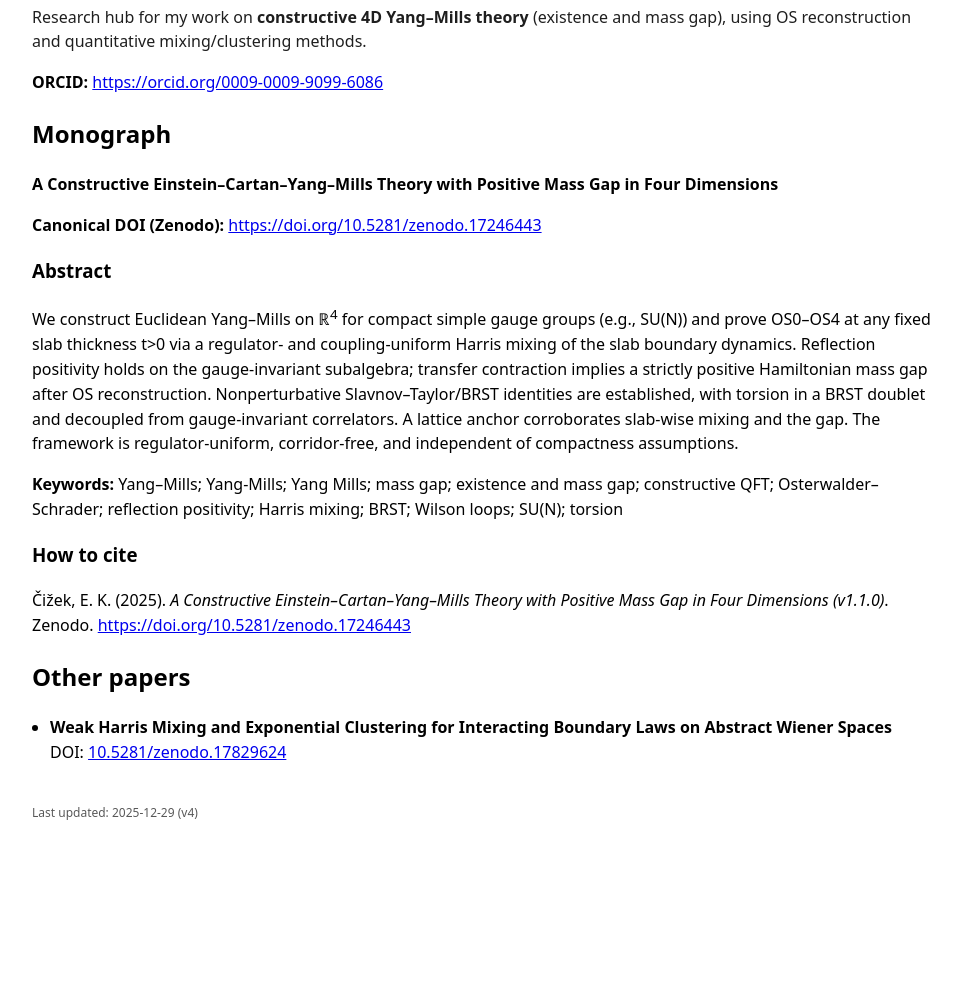
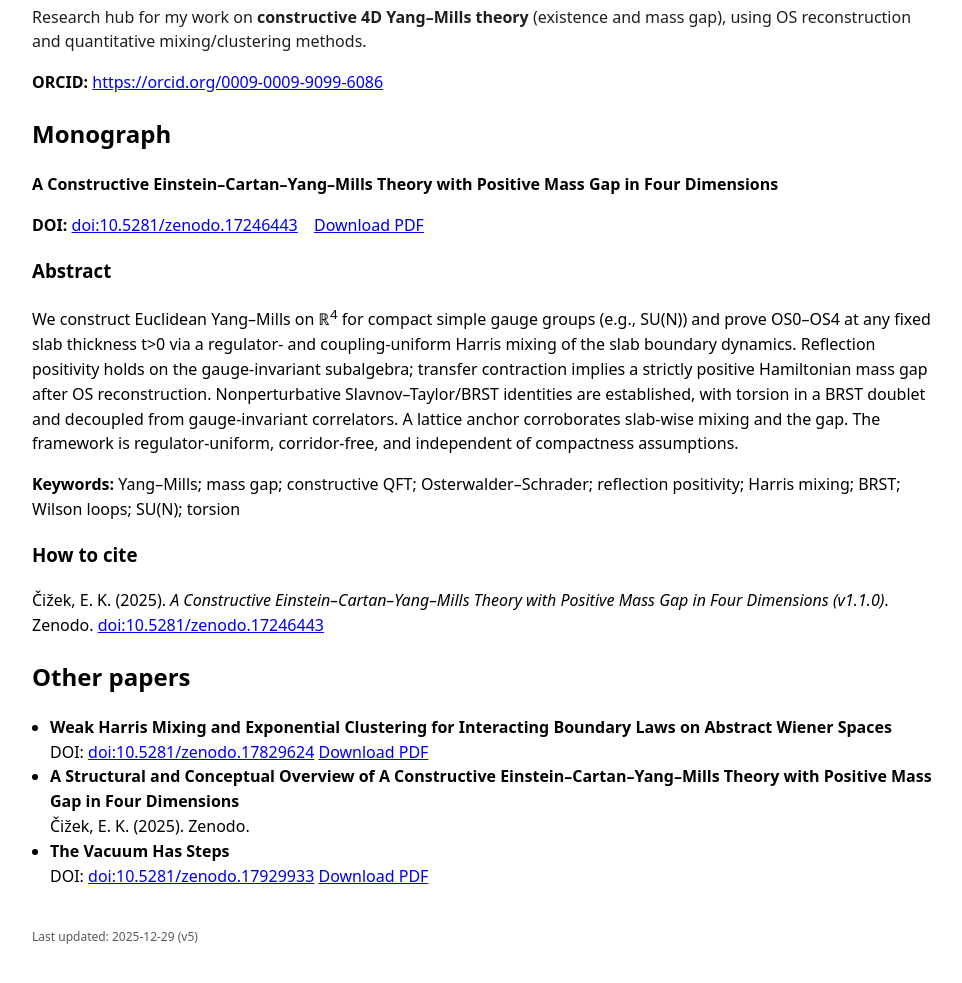
Before and after one commit to tsizek/tsizek.github.io, a plain HTML site: page index.html in a window 1280 px wide. Shown: the part 93-1076 px from the top of the page, without its empty margins (158-1120 px from the left). Before the commit the page ends 956 px from the top, so only its background shows below. Drawn offline with Linux system fonts and the light colour scheme.

Commit message:
Update index.html

```diff
--- a/index.html
+++ b/index.html
@@ -13,8 +13,8 @@
   <meta name="robots" content="index,follow" />
   <link rel="canonical" href="https://tsizek.github.io/" />
 
-  <!-- Optional: helps plain search without cluttering the page -->
-  <meta name="keywords" content="Emmanouil Karolos Čižek, Emmanouil Karolos Cizek, Manos Cizek, Manos Čižek, tsizek, Yang–Mills, Yang-Mills, Yang Mills, mass gap, existence and mass gap, constructive QFT, Osterwalder–Schrader, reflection positivity, Harris mixing, BRST, Wilson loops, SU(N), torsion, exponential clustering, abstract Wiener space, boundary laws" />
+  <!-- Keep variant spellings here (meta only), keep on-page keywords clean -->
+  <meta name="keywords" content="Emmanouil Karolos Čižek, Emmanouil Karolos Cizek, Manos Cizek, Manos Čižek, tsizek, Yang–Mills, Yang-Mills, Yang Mills, mass gap, existence and mass gap, constructive QFT, Osterwalder–Schrader, reflection positivity, Harris mixing, BRST, Wilson loops, SU(N), torsion, exponential clustering, abstract Wiener space, boundary laws, Vacuum Has Steps" />
 
   <!-- Structured data: alternate spellings + DOIs are discoverable without ugly on-page keyword dumping -->
   <script type="application/ld+json">
@@ -44,11 +44,7 @@
         "@id": "https://tsizek.github.io/#monograph",
         "name": "A Constructive Einstein–Cartan–Yang–Mills Theory with Positive Mass Gap in Four Dimensions",
         "author": { "@id": "https://tsizek.github.io/#person" },
-        "identifier": {
-          "@type": "PropertyValue",
-          "propertyID": "DOI",
-          "value": "10.5281/zenodo.17246443"
-        },
+        "identifier": { "@type": "PropertyValue", "propertyID": "DOI", "value": "10.5281/zenodo.17246443" },
         "url": "https://doi.org/10.5281/zenodo.17246443",
         "keywords": [
           "Yang–Mills", "mass gap", "existence and mass gap",
@@ -62,16 +58,23 @@
         "@id": "https://tsizek.github.io/#harris-paper",
         "name": "Weak Harris Mixing and Exponential Clustering for Interacting Boundary Laws on Abstract Wiener Spaces",
         "author": { "@id": "https://tsizek.github.io/#person" },
-        "identifier": {
-          "@type": "PropertyValue",
-          "propertyID": "DOI",
-          "value": "10.5281/zenodo.17829624"
-        },
+        "identifier": { "@type": "PropertyValue", "propertyID": "DOI", "value": "10.5281/zenodo.17829624" },
         "url": "https://doi.org/10.5281/zenodo.17829624",
-        "keywords": [
-          "Harris mixing", "exponential clustering", "boundary laws",
-          "Abstract Wiener space", "ergodicity"
-        ]
+        "keywords": [ "Harris mixing", "exponential clustering", "boundary laws", "Abstract Wiener space", "ergodicity" ]
+      },
+      {
+        "@type": "ScholarlyArticle",
+        "@id": "https://tsizek.github.io/#roadmap-paper",
+        "name": "A Structural and Conceptual Overview of A Constructive Einstein–Cartan–Yang–Mills Theory with Positive Mass Gap in Four Dimensions",
+        "author": { "@id": "https://tsizek.github.io/#person" }
+      },
+      {
+        "@type": "ScholarlyArticle",
+        "@id": "https://tsizek.github.io/#vacuum-steps",
+        "name": "The Vacuum Has Steps",
+        "author": { "@id": "https://tsizek.github.io/#person" },
+        "identifier": { "@type": "PropertyValue", "propertyID": "DOI", "value": "10.5281/zenodo.17929933" },
+        "url": "https://doi.org/10.5281/zenodo.17929933"
       }
     ]
   }
@@ -90,6 +93,7 @@
     a { word-break: break-word; }
     ul { padding-left: 18px; }
     .small { opacity: .65; font-size: 12px; margin-top: 40px; }
+    .links a { margin-right: 12px; }
   </style>
 </head>
 
@@ -108,8 +112,10 @@
   <h2>Monograph</h2>
   <p><strong>A Constructive Einstein–Cartan–Yang–Mills Theory with Positive Mass Gap in Four Dimensions</strong></p>
 
-  <p><strong>Canonical DOI (Zenodo):</strong>
-    <a href="https://doi.org/10.5281/zenodo.17246443">https://doi.org/10.5281/zenodo.17246443</a>
+  <p class="links">
+    <strong>DOI:</strong>
+    <a href="https://doi.org/10.5281/zenodo.17246443">doi:10.5281/zenodo.17246443</a>
+    <a href="https://zenodo.org/records/17246443" rel="nofollow">Download PDF</a>
   </p>
 
   <h3>Abstract</h3>
@@ -123,26 +129,39 @@
     compactness assumptions.
   </p>
 
+  <!-- On-page keywords: clean (variants live in meta) -->
   <p><strong>Keywords:</strong>
-    Yang–Mills; Yang-Mills; Yang Mills; mass gap; existence and mass gap;
-    constructive QFT; Osterwalder–Schrader; reflection positivity; Harris mixing;
-    BRST; Wilson loops; SU(N); torsion
+    Yang–Mills; mass gap; constructive QFT; Osterwalder–Schrader; reflection positivity;
+    Harris mixing; BRST; Wilson loops; SU(N); torsion
   </p>
 
   <h3>How to cite</h3>
   <p>
     Čižek, E. K. (2025). <em>A Constructive Einstein–Cartan–Yang–Mills Theory with Positive Mass Gap in Four Dimensions (v1.1.0)</em>.
-    Zenodo. <a href="https://doi.org/10.5281/zenodo.17246443">https://doi.org/10.5281/zenodo.17246443</a>
+    Zenodo. <a href="https://doi.org/10.5281/zenodo.17246443">doi:10.5281/zenodo.17246443</a>
   </p>
 
   <h2>Other papers</h2>
   <ul>
     <li>
       <strong>Weak Harris Mixing and Exponential Clustering for Interacting Boundary Laws on Abstract Wiener Spaces</strong><br/>
-      DOI: <a href="https://doi.org/10.5281/zenodo.17829624">10.5281/zenodo.17829624</a>
+      DOI: <a href="https://doi.org/10.5281/zenodo.17829624">doi:10.5281/zenodo.17829624</a>
+      <a href="https://zenodo.org/records/17829624" rel="nofollow">Download PDF</a>
+    </li>
+
+    <li>
+      <strong>A Structural and Conceptual Overview of A Constructive Einstein–Cartan–Yang–Mills Theory with Positive Mass Gap in Four Dimensions</strong><br/>
+      Čižek, E. K. (2025). Zenodo.
+      <!-- Add DOI + Zenodo record link here when you have it -->
+    </li>
+
+    <li>
+      <strong>The Vacuum Has Steps</strong><br/>
+      DOI: <a href="https://doi.org/10.5281/zenodo.17929933">doi:10.5281/zenodo.17929933</a>
+      <a href="https://zenodo.org/records/17929933" rel="nofollow">Download PDF</a>
     </li>
   </ul>
 
-  <p class="small">Last updated: 2025-12-29 (v4)</p>
+  <p class="small">Last updated: 2025-12-29 (v5)</p>
 </body>
 </html>
```
